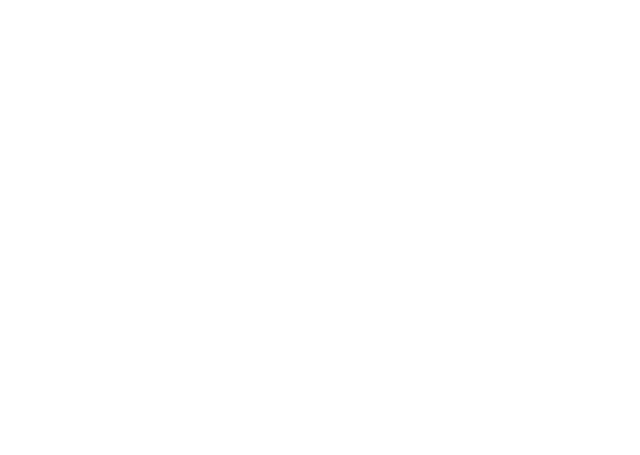
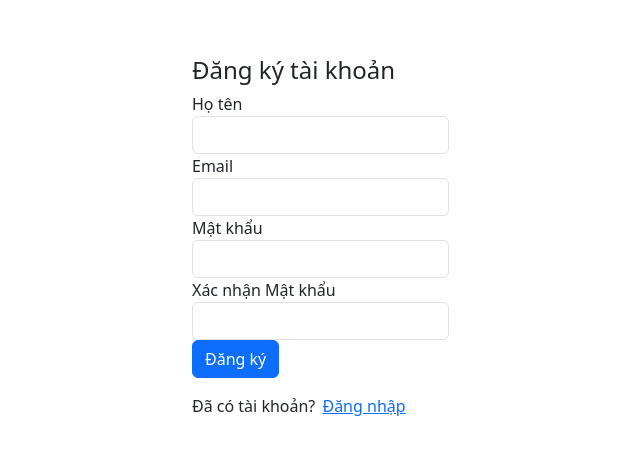
Before and after one commit to andc22v7q500/vpp-frontend-customer, a Vue app: page /signup in a window 1280 px wide. Before the commit this address had no page. Shown: the part 155-610 px from the top of the page, without its empty margins (191-831 px from the left). Built offline with nearby package versions, Linux system fonts and the light colour scheme.

Commit message:
Xây dựng trang đăng nhập và đăng ký

```diff
--- /dev/null
+++ b/src/assets/form.css
@@ -0,0 +1,6 @@
+/* src/assets/form.css */
+.error-feedback {
+  color: red;
+  font-size: 0.875em;
+  margin-top: 0.25rem;
+}
--- /dev/null
+++ b/src/components/LoginForm.vue
@@ -0,0 +1,44 @@
+<script setup>
+import * as yup from 'yup'
+import { Form, Field, ErrorMessage } from 'vee-validate'
+import { ref } from 'vue'
+
+// Định nghĩa emit để gửi dữ liệu lên component cha
+const emit = defineEmits(['submit:login'])
+
+const localUser = ref({
+  email: '',
+  mat_khau: '',
+})
+
+const userFormSchema = yup.object().shape({
+  email: yup.string().required('Email là bắt buộc.').email('Email không hợp lệ.'),
+  mat_khau: yup.string().required('Mật khẩu là bắt buộc.'),
+})
+
+const submitUser = () => {
+  emit('submit:login', localUser.value)
+}
+</script>
+
+<template>
+  <Form @submit="submitUser" :validation-schema="userFormSchema">
+    <div class="form-group">
+      <label for="email">Email</label>
+      <Field name="email" type="email" class="form-control" v-model="localUser.email" />
+      <ErrorMessage name="email" class="error-feedback" />
+    </div>
+    <div class="form-group">
+      <label for="mat_khau">Mật khẩu</label>
+      <Field name="mat_khau" type="password" class="form-control" v-model="localUser.mat_khau" />
+      <ErrorMessage name="mat_khau" class="error-feedback" />
+    </div>
+    <div class="form-group">
+      <button class="btn btn-primary">Đăng nhập</button>
+    </div>
+  </Form>
+</template>
+
+<style scoped>
+@import '@/assets/form.css';
+</style>
--- /dev/null
+++ b/src/components/SignupForm.vue
@@ -0,0 +1,68 @@
+<script setup>
+import * as yup from 'yup'
+import { Form, Field, ErrorMessage } from 'vee-validate'
+import { ref } from 'vue'
+
+const emit = defineEmits(['submit:signup'])
+
+const localUser = ref({
+  ho_ten: '',
+  email: '',
+  mat_khau: '',
+  passwordConfirmation: '',
+})
+
+const userFormSchema = yup.object().shape({
+  ho_ten: yup.string().required('Họ tên là bắt buộc.').min(2, 'Tên phải có ít nhất 2 ký tự.'),
+  email: yup.string().required('Email là bắt buộc.').email('Email không hợp lệ.'),
+  mat_khau: yup
+    .string()
+    .required('Mật khẩu là bắt buộc.')
+    .min(6, 'Mật khẩu phải có ít nhất 6 ký tự.'),
+  passwordConfirmation: yup
+    .string()
+    .oneOf([yup.ref('mat_khau'), null], 'Mật khẩu xác nhận không khớp.')
+    .required('Xác nhận mật khẩu là bắt buộc.'),
+})
+
+const submitUser = () => {
+  emit('submit:signup', localUser.value)
+}
+</script>
+
+<template>
+  <Form @submit="submitUser" :validation-schema="userFormSchema">
+    <div class="form-group">
+      <label for="ho_ten">Họ tên</label>
+      <Field name="ho_ten" type="text" class="form-control" v-model="localUser.ho_ten" />
+      <ErrorMessage name="ho_ten" class="error-feedback" />
+    </div>
+    <div class="form-group">
+      <label for="email">Email</label>
+      <Field name="email" type="email" class="form-control" v-model="localUser.email" />
+      <ErrorMessage name="email" class="error-feedback" />
+    </div>
+    <div class="form-group">
+      <label for="mat_khau">Mật khẩu</label>
+      <Field name="mat_khau" type="password" class="form-control" v-model="localUser.mat_khau" />
+      <ErrorMessage name="mat_khau" class="error-feedback" />
+    </div>
+    <div class="form-group">
+      <label for="passwordConfirmation">Xác nhận Mật khẩu</label>
+      <Field
+        name="passwordConfirmation"
+        type="password"
+        class="form-control"
+        v-model="localUser.passwordConfirmation"
+      />
+      <ErrorMessage name="passwordConfirmation" class="error-feedback" />
+    </div>
+    <div class="form-group">
+      <button class="btn btn-primary">Đăng ký</button>
+    </div>
+  </Form>
+</template>
+
+<style scoped>
+@import '@/assets/form.css';
+</style>
--- a/src/router/index.js
+++ b/src/router/index.js
@@ -9,13 +9,24 @@
       name: 'home',
       component: HomeView, // Đăng ký component
     },
-    // Chúng ta sẽ thêm route cho trang chi tiết ở đây sau
+
     {
       path: '/san-pham/:id', // URL sẽ có dạng /san-pham/1, /san-pham/2...
       name: 'product.detail', // Tên này phải KHỚP với tên trong <router-link>
       component: () => import('../views/ProductDetailView.vue'),
       props: true, // Tự động truyền :id từ URL vào làm prop cho component
     },
+
+    {
+      path: '/login',
+      name: 'login',
+      component: () => import('../views/LoginView.vue'),
+    },
+    {
+      path: '/signup',
+      name: 'signup',
+      component: () => import('../views/SignupView.vue'),
+    },
   ],
 })
 
--- a/src/stores/auth.store.js
+++ b/src/stores/auth.store.js
@@ -1,37 +1,41 @@
 // src/stores/auth.store.js
+
 import { defineStore } from 'pinia'
+import { ref } from 'vue' // Import ref từ vue
 import AuthService from '@/services/auth.service'
 
-// Lấy thông tin user từ localStorage nếu có (khi F5 lại trang)
-const user = JSON.parse(localStorage.getItem('user'))
+export const useAuthStore = defineStore('auth', () => {
+  // --- STATE ---
+  // ref() tương đương với state
+  // Lấy user từ localStorage để duy trì đăng nhập
+  const user = ref(JSON.parse(localStorage.getItem('user')))
+  const returnUrl = ref(null)
 
-export const useAuthStore = defineStore({
-  id: 'auth',
-  // State: Nơi lưu trữ dữ liệu
-  state: () => ({
-    // Nếu có user trong localStorage thì dùng, không thì null
-    user: user ? user : null,
-    // returnUrl để lưu lại trang người dùng muốn vào trước khi bị chuyển đến trang login
-    returnUrl: null,
-  }),
-  // Actions: Các hàm để thay đổi state
-  actions: {
-    async login(email, mat_khau) {
-      const userData = await AuthService.login({ email, mat_khau })
+  // --- ACTIONS ---
+  // function() tương đương với actions
+  async function login(email, mat_khau) {
+    const userData = await AuthService.login({ email, mat_khau })
 
-      // Cập nhật state sau khi đăng nhập thành công
-      this.user = userData
+    // Cập nhật state
+    user.value = userData
 
-      // Lưu thông tin user vào localStorage để không bị mất khi F5
-      localStorage.setItem('user', JSON.stringify(userData))
-    },
-    logout() {
-      this.user = null
-      localStorage.removeItem('user')
-    },
-    async signup(data) {
-      // Chỉ gọi API, không tự động đăng nhập
-      await AuthService.signup(data)
-    },
-  },
+    // Lưu vào localStorage
+    localStorage.setItem('user', JSON.stringify(userData))
+  }
+
+  function logout() {
+    user.value = null
+    localStorage.removeItem('user')
+  }
+
+  async function signup(data) {
+    await AuthService.signup(data)
+  }
+
+  // --- GETTERS --- (Chúng ta sẽ cần cái này sau)
+  // computed() tương đương với getters
+  // const isLoggedIn = computed(() => !!user.value);
+
+  // Phải return tất cả những gì muốn component khác sử dụng
+  return { user, returnUrl, login, logout, signup }
 })
--- /dev/null
+++ b/src/views/LoginView.vue
@@ -0,0 +1,34 @@
+<script setup>
+import LoginForm from '@/components/LoginForm.vue'
+import { useAuthStore } from '@/stores/auth.store'
+import { useRouter } from 'vue-router'
+import { ref } from 'vue'
+
+const authStore = useAuthStore()
+const router = useRouter()
+const errorMessage = ref('')
+
+const handleLogin = async (data) => {
+  try {
+    await authStore.login(data.email, data.mat_khau)
+    // Lấy returnUrl từ store hoặc chuyển về trang chủ
+    const redirectPath = authStore.returnUrl || '/'
+    router.push(redirectPath)
+  } catch (error) {
+    console.error(error)
+    errorMessage.value = 'Email hoặc mật khẩu không chính xác. Vui lòng thử lại.'
+  }
+}
+</script>
+
+<template>
+  <div class="page">
+    <h4>Đăng nhập</h4>
+    <LoginForm @submit:login="handleLogin" />
+    <p v-if="errorMessage" class="error-feedback mt-3">{{ errorMessage }}</p>
+    <p class="mt-3">
+      Chưa có tài khoản?
+      <router-link :to="{ name: 'signup' }">Đăng ký ngay</router-link>
+    </p>
+  </div>
+</template>
--- /dev/null
+++ b/src/views/SignupView.vue
@@ -0,0 +1,40 @@
+<script setup>
+import SignupForm from '@/components/SignupForm.vue'
+import { useAuthStore } from '@/stores/auth.store'
+import { useRouter } from 'vue-router'
+import { ref } from 'vue'
+
+const authStore = useAuthStore()
+const router = useRouter()
+const errorMessage = ref('')
+const successMessage = ref('')
+
+const handleSignup = async (data) => {
+  try {
+    errorMessage.value = ''
+    successMessage.value = ''
+    await authStore.signup(data)
+    successMessage.value = 'Đăng ký tài khoản thành công! Bạn có thể đăng nhập ngay bây giờ.'
+    // Tùy chọn: Tự động chuyển hướng đến trang đăng nhập sau vài giây
+    setTimeout(() => {
+      router.push({ name: 'login' })
+    }, 3000)
+  } catch (error) {
+    console.error(error)
+    errorMessage.value = error.response?.data?.message || 'Đã có lỗi xảy ra khi đăng ký.'
+  }
+}
+</script>
+
+<template>
+  <div class="page">
+    <h4>Đăng ký tài khoản</h4>
+    <SignupForm @submit:signup="handleSignup" />
+    <p v-if="successMessage" class="alert alert-success mt-3">{{ successMessage }}</p>
+    <p v-if="errorMessage" class="error-feedback mt-3">{{ errorMessage }}</p>
+    <p class="mt-3">
+      Đã có tài khoản?
+      <router-link :to="{ name: 'login' }">Đăng nhập</router-link>
+    </p>
+  </div>
+</template>
```
Also changed, not shown: src/main.js (+4 -3 lines).
